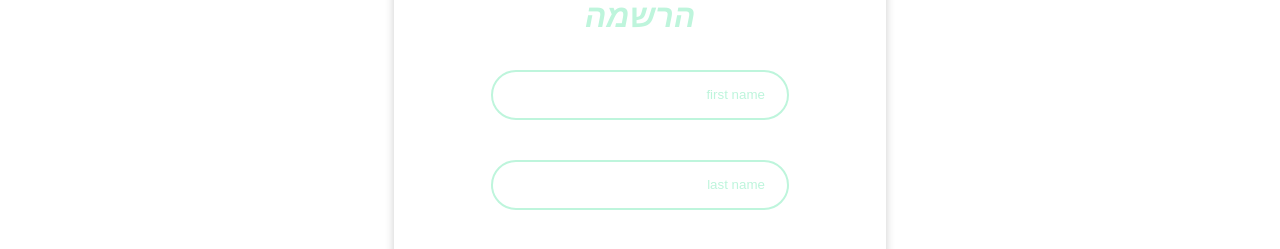
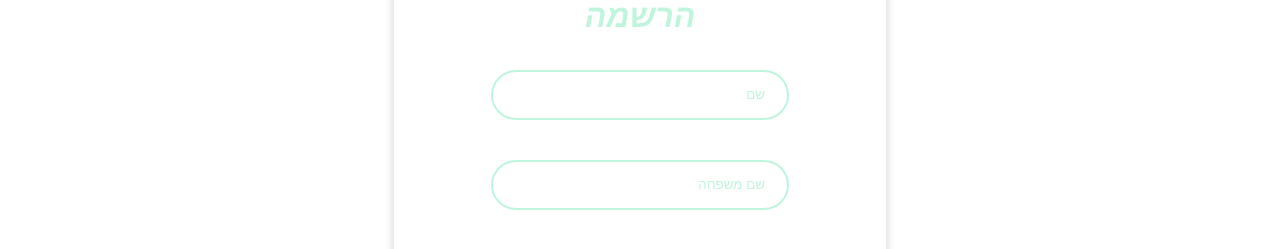
Before and after one commit to Daanielle/WaterWiseAI, a React (Create React App) app in the folder water-wize-ai/: page /Register in a window 1280 px wide. Shown: the part 254-503 px from the top of the page. Built offline with nearby package versions, Linux system fonts and the light colour scheme.

Commit message:
Dictionary changes

```diff
--- a/water-wize-ai/src/components/RegisterForm.js
+++ b/water-wize-ai/src/components/RegisterForm.js
@@ -104,10 +104,10 @@ const Register = (props) => {
       <TitleButton label={dict.Register} style={titleButton}></TitleButton>
         {error && <div className="error">{error}</div>}
         <div>
-          <input className={dict.stylePage} value={firstName} onChange={(e) => setFirstName(e.target.value)} type="text" placeholder="first name" id="firstName" name="firstName" required></input>
+          <input className={dict.stylePage} value={firstName} onChange={(e) => setFirstName(e.target.value)} type="text" placeholder={dict.firstName} id="firstName" name="firstName" required></input>
         </div>
         <div>
-          <input className={dict.stylePage} value={lastName} onChange={(e) => setLastName(e.target.value)} type="text" placeholder="last name" id="lastName" name="lastName" required></input>
+          <input className={dict.stylePage} value={lastName} onChange={(e) => setLastName(e.target.value)} type="text" placeholder={dict.lastName} id="lastName" name="lastName" required></input>
         </div>
         <div>
           <input className={dict.stylePage} value={email} onChange={(e) => setEmail(e.target.value)} type="email" placeholder="youremail@gmail.com" id="email" name="email" required></input>
--- a/water-wize-ai/src/resources/Dictionary/Dictionary.js
+++ b/water-wize-ai/src/resources/Dictionary/Dictionary.js
@@ -25,6 +25,9 @@ const hebDict = {
   alreadyhaveanaccount:"  ?יש לך כבר חשבון",
   loginhere: "התחבר כאן",
   nameR:"שם",
+  firstName:"שם",
+  lastName:"שם משפחה",
+
   //contactUs page content
   name:":שם",
   position: ":תפקיד",
@@ -113,6 +116,9 @@ const engDict = {
   alreadyhaveanaccount:"Already have an account?",
   loginhere: "Login here",
   nameR:"Name",
+  firstName:"first name",
+  lastName:"last name",
+
   //contactUs page content
   name:"Name:",
   position: "Position:",
```
